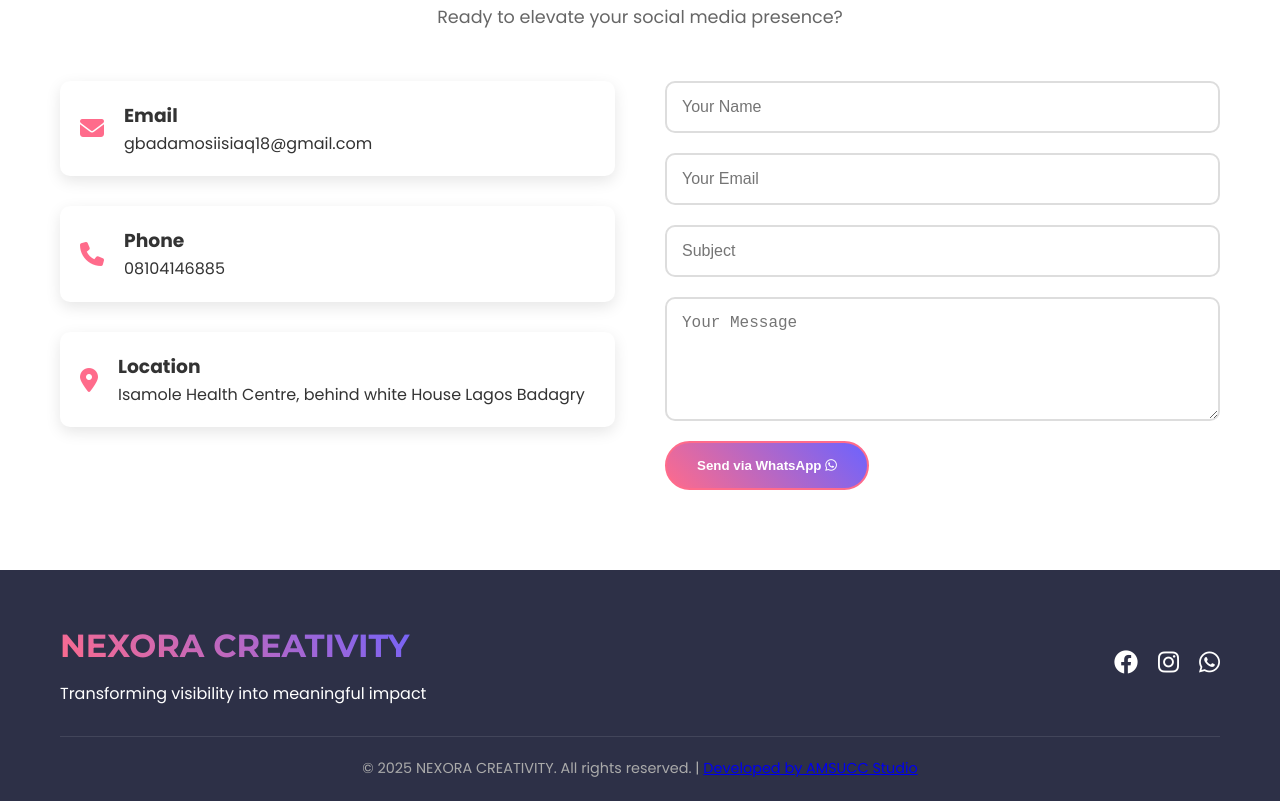
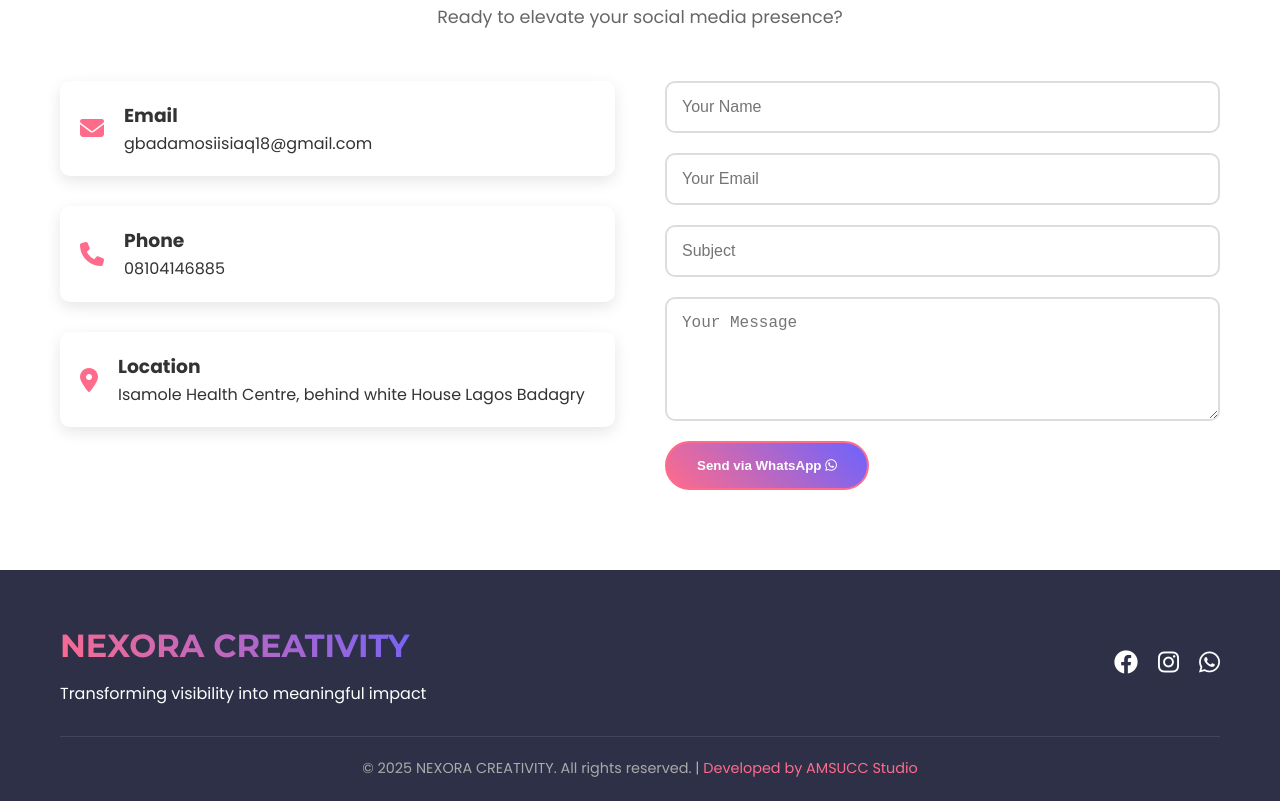
Before and after one commit to amsuccstudio/nexoracreativity, a plain HTML site: page index.html in a window 1280 px wide. Shown: the part 3058-3859 px from the top of the page. Drawn offline with Linux system fonts and the light colour scheme.

Commit message:
Update style.css

```diff
--- a/style.css
+++ b/style.css
@@ -19,6 +19,7 @@ body {
     margin: 0 auto;
     padding: 0 20px;
 }
+
 
 /* Color Variables */
 :root {
@@ -464,3 +465,15 @@ footer {
         font-size: 2rem;
     }
 }
+
+/* Add to your style.css for better styling of the developer link */
+.developer-link {
+    color: var(--primary);
+    text-decoration: none;
+    transition: color 0.3s;
+}
+
+.developer-link:hover {
+    color: white;
+    text-decoration: underline;
+}
```
